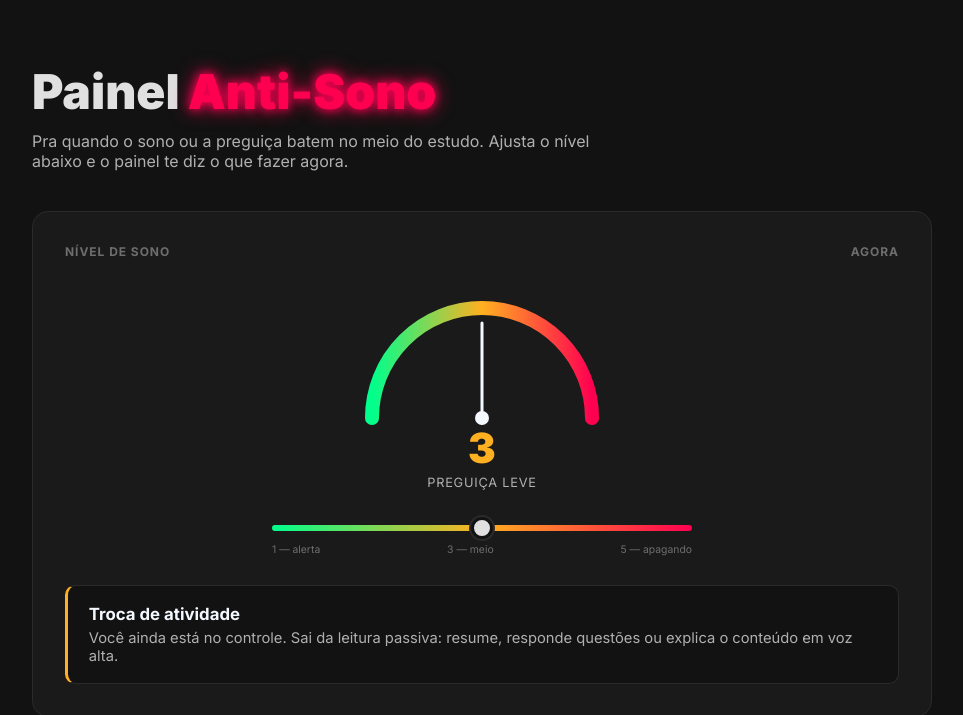
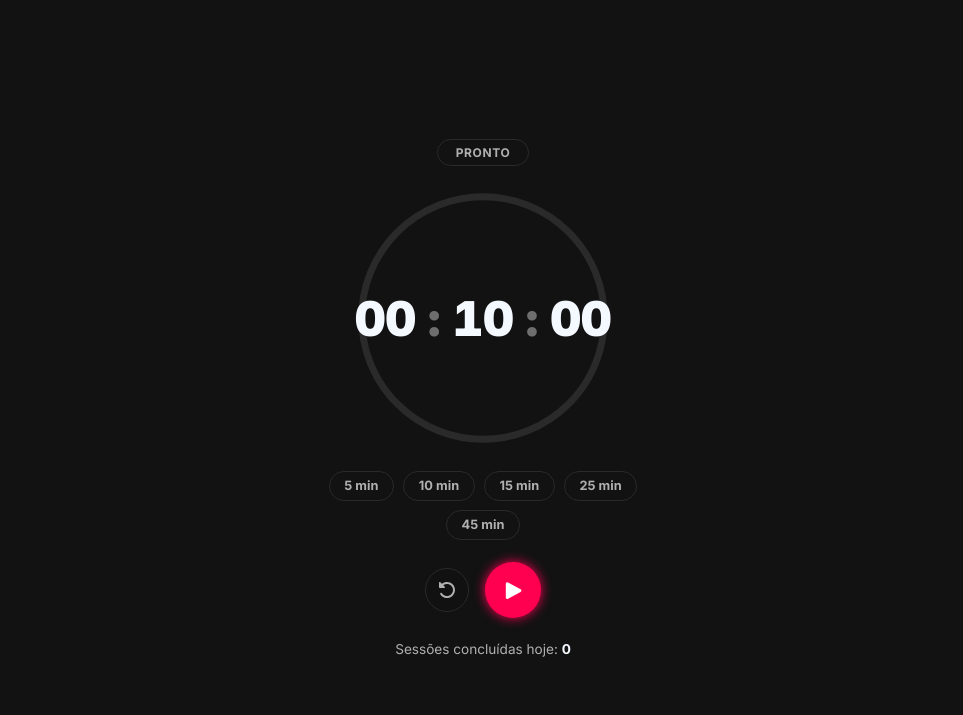
Before and after one commit to DevsAlves/study_with_me, a React (Vite) app: page / in a window 1280 px wide. Shown: the part 1602-2317 px from the top of the page, without its empty margins (282-1245 px from the left). Built offline with nearby package versions, Linux system fonts and the light colour scheme.

Commit message:
style: Adicionando o cronometro na pagina

```diff
--- a/src/App.jsx
+++ b/src/App.jsx
@@ -4,12 +4,14 @@ import Tasks from './components/Tasks'
 import Projects from './components/Projects'
 import Pomodoro from './components/Pomodoro'
 import Sleep from './components/Sleep'
+import Timer from './components/Timer'
 function App() {
   return (
     <>
       <Tasks/>
       <Side/>
       <Pomodoro/>
+      <Timer/>
       <Sleep/>
       <Projects/>
     </>
```
